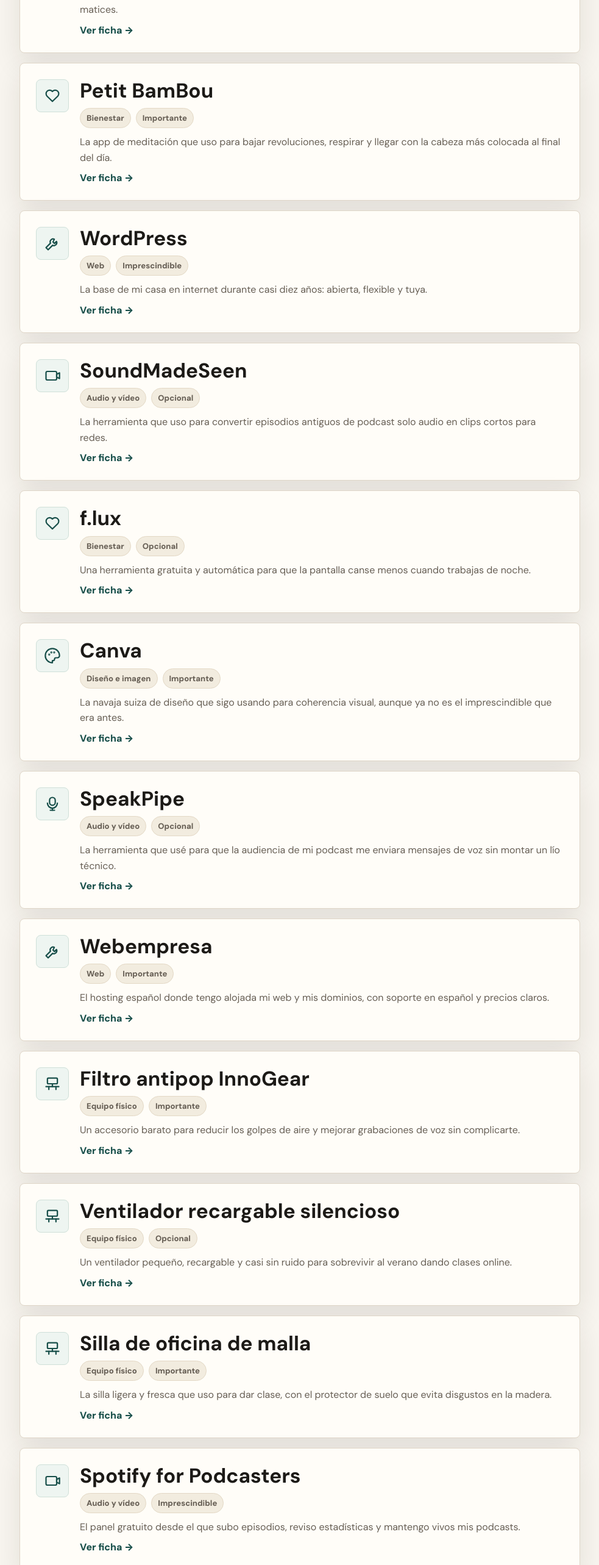
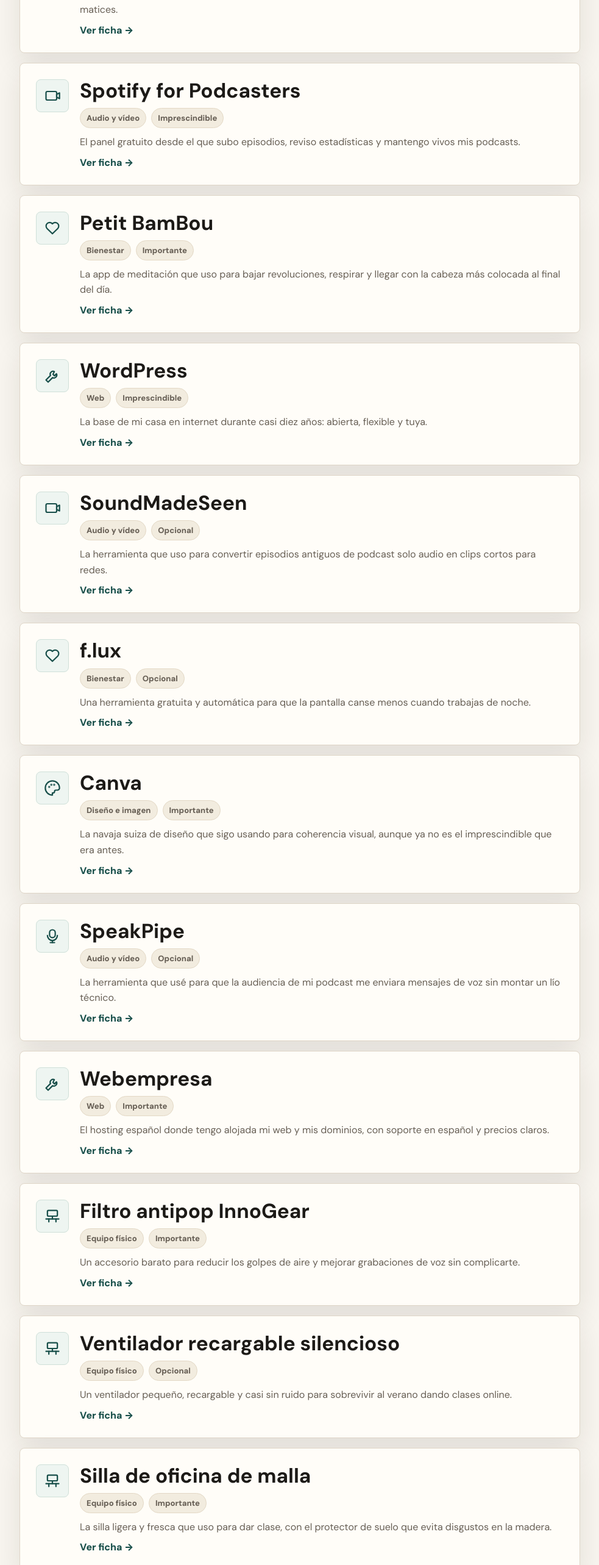
Before and after one commit to boreas77/laborjatorio, a Next.js app: page /inventario in a window 1280 px wide. Shown: the part 820-3386 px from the top of the page at 61% size, without its empty margins (32-1015 px from the left). Built offline with nearby package versions, Linux system fonts and the light colour scheme.

Commit message:
Actualiza ficha Spotify for Podcasters

```diff
--- a/src/data/tools.ts
+++ b/src/data/tools.ts
@@ -1744,17 +1744,18 @@
     rating: 5,
     difficulty: "facil",
     status: "imprescindible",
-    updatedAt: "2026-06-06",
+    updatedAt: "2026-06-11",
     intro:
       "Si tienes un podcast o planes de crearlo, necesitas un sitio desde el que subir los episodios y gestionar la publicación. Spotify for Podcasters, lo que antes se llamaba Anchor y que ahora vive bajo Spotify for Creators, es justo eso. Lo uso desde 2022 y para mí es fantástico porque funciona como panel de control del podcast.",
     whatItDoes:
-      "Spotify for Podcasters permite subir episodios de audio o vídeo, gestionar el programa, ver estadísticas y trabajar con el RSS del podcast. Si alojas el podcast ahí, se publica automáticamente en Spotify. Para llegar a otras plataformas, como Apple Podcasts o Amazon Music, tienes que activar el RSS y configurarlas la primera vez; después, los episodios nuevos se actualizan a través de ese feed.",
+      "Spotify for Podcasters permite subir episodios de audio o vídeo, gestionar el programa, ver estadísticas y trabajar con el RSS del podcast. Si alojas el podcast ahí, se publica automáticamente en Spotify. Para llegar a otras plataformas, como Apple Podcasts o Amazon Music, tienes que activar el RSS y configurarlas la primera vez; después, los episodios nuevos se actualizan a través de ese feed. Si subes episodios en vídeo, Spotify los muestra como vídeo en Spotify y los sirve como audio en las plataformas donde el vídeo no está disponible.",
     howIUseIt:
       "No grabo dentro de Spotify for Podcasters. Mi flujo real es este: escribo el guion en Notion, grabo o edito el audio con Audacity, preparo vídeo cuando toca con DaVinci Resolve y subo el resultado a Spotify for Podcasters. Es la última pieza del proceso: no crea el alma del podcast, pero hace que el episodio salga al mundo. Así gestiono mis podcasts ¡Palabras! y Gramaticón.",
     teacherUseCases: [
       "Subir episodios de podcast sin pagar una plataforma de hosting al principio.",
       "Mantener un panel sencillo con episodios y estadísticas.",
       "Publicar audio o vídeo en Spotify.",
+      "Cubrir un episodio en vídeo sin dejar fuera a las plataformas que funcionan solo con audio.",
       "Activar un RSS para enviar el podcast a otras plataformas.",
       "Separar bien el trabajo creativo de la parte de publicación."
     ],
@@ -1792,9 +1793,19 @@
           "No exactamente. En Spotify se publica automáticamente si alojas ahí el podcast. Para otras plataformas tienes que activar el RSS y configurarlas la primera vez."
       },
       {
+        question: "¿Sirve si hago el podcast en vídeo?",
+        answer:
+          "Sí. Puedes subir episodios en vídeo para Spotify y, cuando otras plataformas no admiten ese formato, el episodio funciona como audio."
+      },
+      {
         question: "¿Sirve para grabar o editar?",
         answer:
           "No es mi herramienta para eso. Yo llego con el episodio ya preparado y uso Spotify for Podcasters para publicarlo y gestionarlo."
+      },
+      {
+        question: "¿Necesito saber mucho de tecnología para empezar?",
+        answer:
+          "No demasiado. Lo más técnico es activar el RSS y configurar las plataformas externas la primera vez; después el día a día es subir el episodio y revisar el panel."
       }
     ]
   },
```
